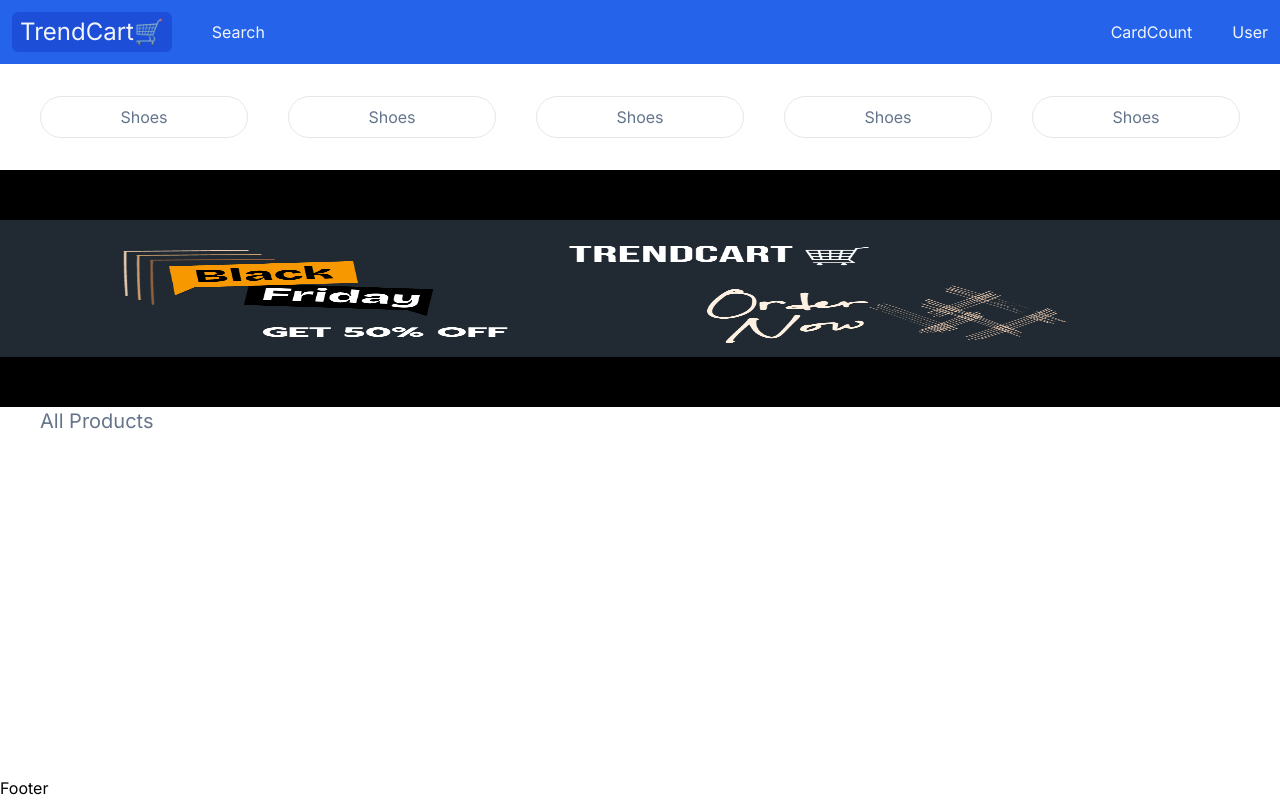
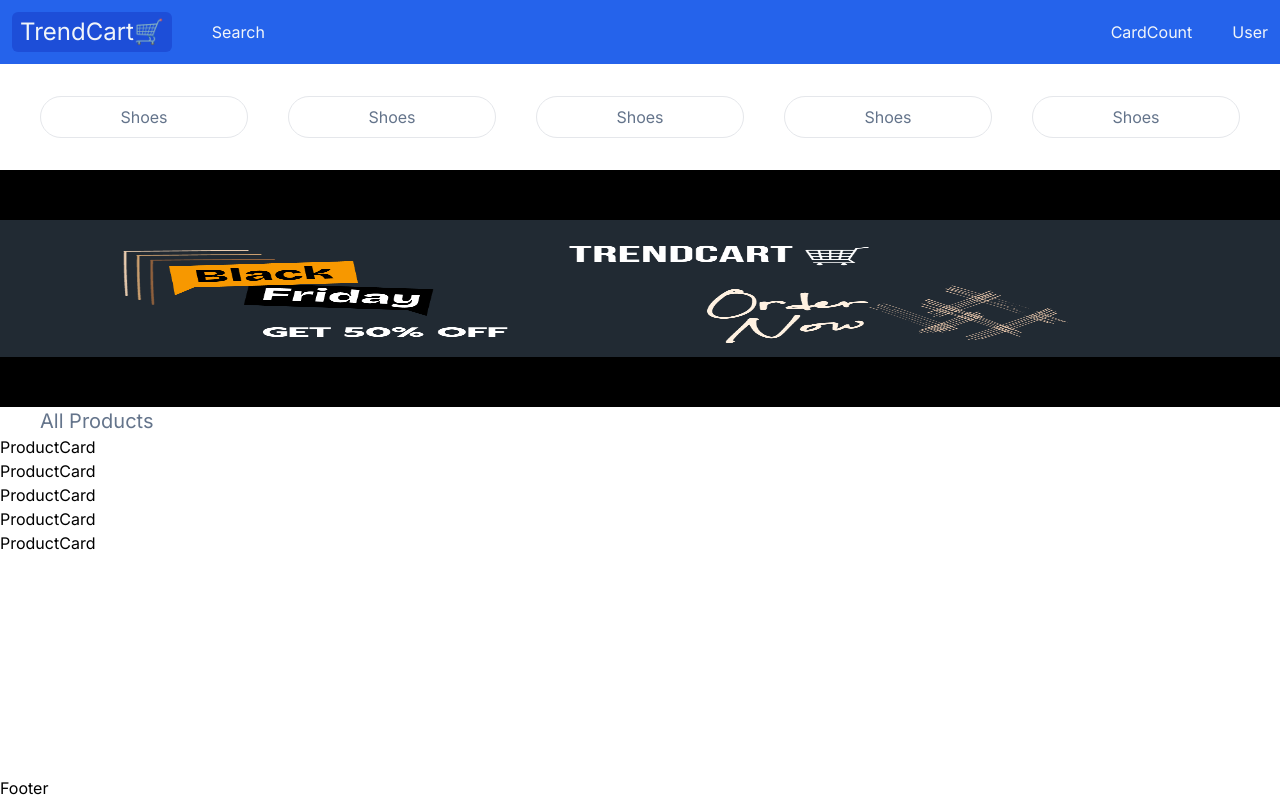
Before and after one commit to arzucaner/trendcart-ecommerce, a Next.js app: page / in a window 1280 px wide. Built offline with nearby package versions, Linux system fonts and the light colour scheme.

Commit message:
Create product.tsx

```diff
--- /dev/null
+++ b/app/components/home/ProductCard.tsx
@@ -0,0 +1,8 @@
+
+const ProductCard = () => {
+    return (
+        <div>ProductCard</div>
+    )
+}
+
+export default ProductCard
--- a/app/components/home/Products.tsx
+++ b/app/components/home/Products.tsx
@@ -1,9 +1,18 @@
+import { products } from "@/utils/Products";
 import Heading from "../general/Heading";
+import ProductCard from "./productCard";
 
 const Products = () => {
     return (
         <div>
             <Heading text="All Products" />
+            <div>
+                {
+                    products.map(product => (
+                        <ProductCard key={product.id} product={product}/>
+                    ))
+                }
+            </div>
         </div>
     )
 }
```
